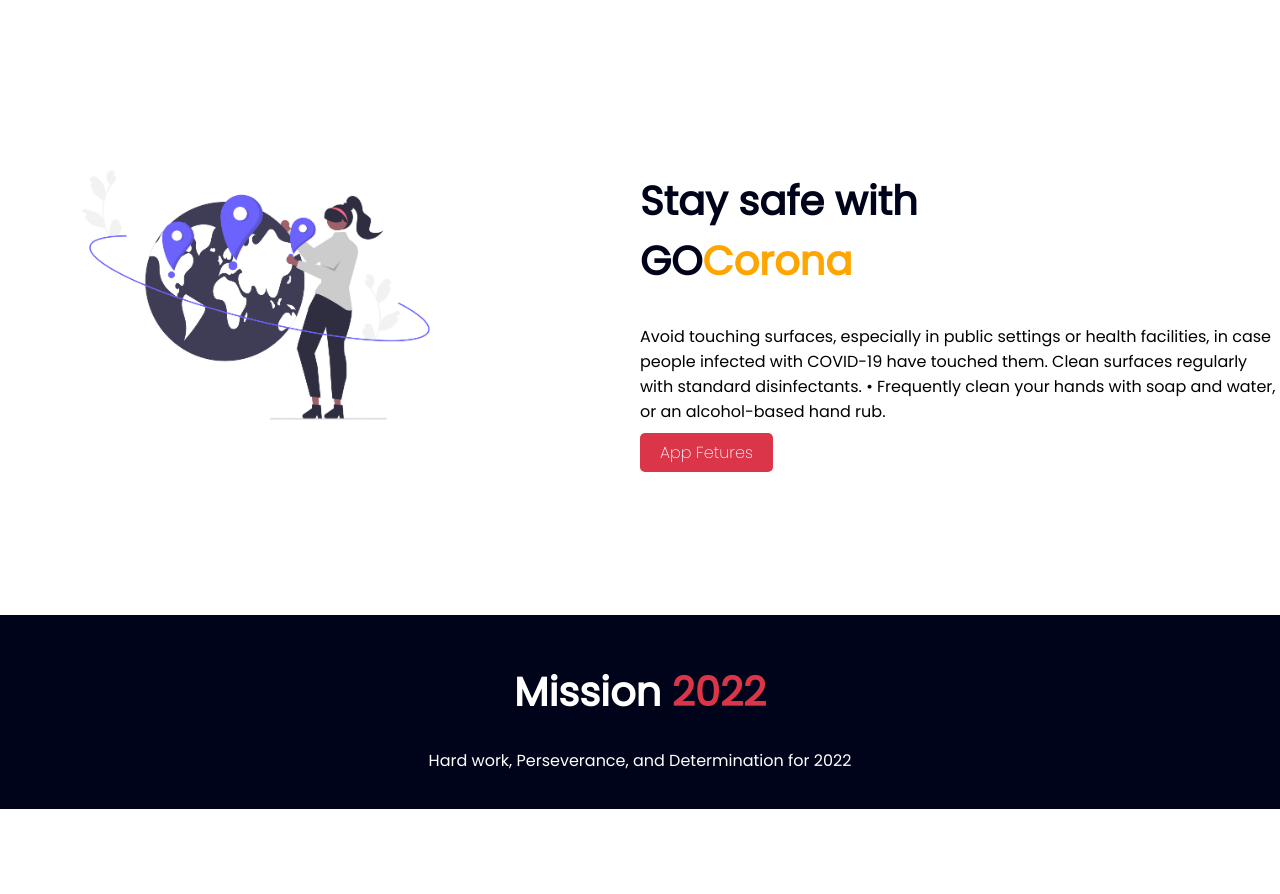
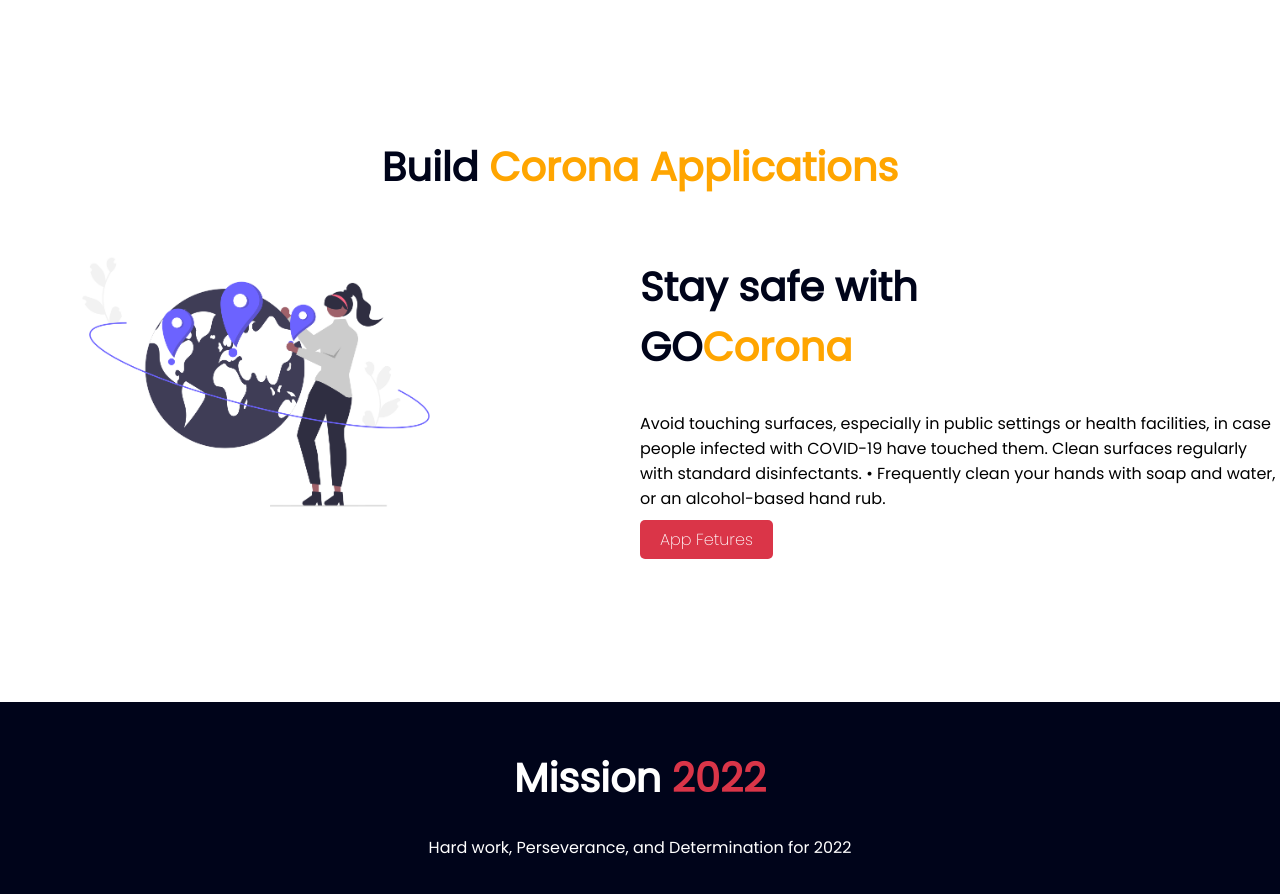
Before and after one commit to forhadbinamir/project-2022, a plain HTML site: page index.html in a window 1280 px wide. Shown: the part 2320-3214 px from the top of the page. Before the commit the page ends 3129 px from the top, so only its background shows below. Drawn offline with Linux system fonts and the light colour scheme.

Commit message:
section Title update

```diff
--- a/index.html
+++ b/index.html
@@ -84,6 +84,7 @@
             <img src="images/pictures/project.png" alt="Projects">
         </div>
     </section>
+    <h1 class="section-title">Build<span class="color-orange"> Corona Applications</span></h1>
     <section>
         <div class="half-width">
             <img src="images/bg/World.png" alt="">
```
